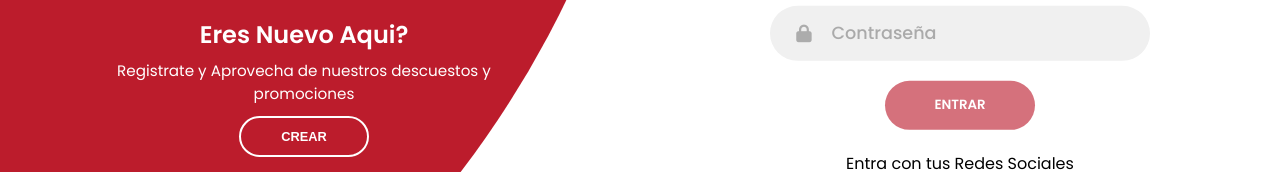
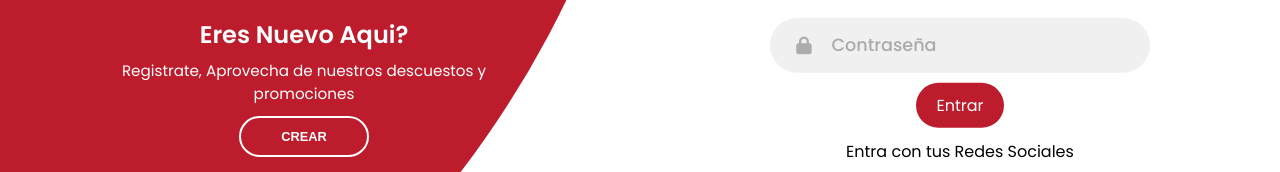
Before and after one commit to Krewin9/Rapidin, a plain HTML site: page loginRapidin/login.html in a window 1280 px wide. Shown: the part 355-527 px from the top of the page. Drawn offline with Linux system fonts and the light colour scheme.

Commit message:
Actualizaciones En login

```diff
--- a/loginRapidin/css/estilos.css
+++ b/loginRapidin/css/estilos.css
@@ -58,6 +58,15 @@ form.crear-form {
 
 form.entrar-form {
   z-index: 2;
+}
+
+.boton {
+  display: inline-block;
+  padding: 10px 20px;
+  background-color: #BC1C2C;
+  color: #fff;
+  text-decoration: none;
+  border-radius: 50px;
 }
 
 .title {
--- a/loginRapidin/index.html
+++ b/loginRapidin/login.html
@@ -26,7 +26,8 @@
               <i class="fas fa-lock"></i>
               <input type="password" placeholder="Contraseña" />
             </div>
-            <input type="submit" value="Entrar" class="btn solid" />
+            <a href="../Rapidin/index.html" class="boton">Entrar</a>
+
             <p class="social-text">Entra con tus Redes Sociales</p>
             <div class="social-media">
               <a href="#" class="social-icon">
@@ -57,7 +58,7 @@
               <i class="fas fa-lock"></i>
               <input type="password" placeholder="Contraseña" />
             </div>
-            <input type="submit" class="btn" value="Entrar"  />
+            <a href="../Rapidin/index.html" class="boton">Entrar</a>
             <p class="social-text">Registrate Con Redes Sociales</p>
             <div class="social-media">
               <a href="#" class="social-icon">
@@ -85,7 +86,7 @@
             <br><br>
             <h3>Eres Nuevo Aqui?</h3>
             <p>
-              Registrate y Aprovecha de nuestros descuestos y promociones
+              Registrate, Aprovecha de nuestros descuestos y promociones
             </p>
             <button class="btn transparent" id="crear-btn">
               Crear
```
Also changed, not shown: 1 other file.
